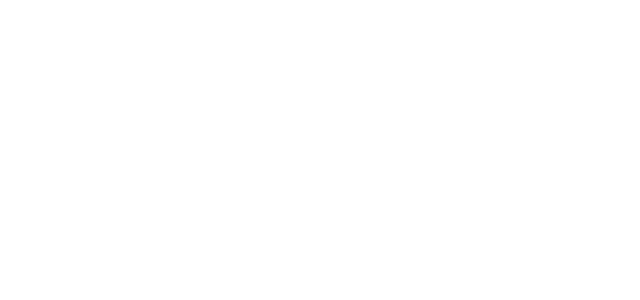
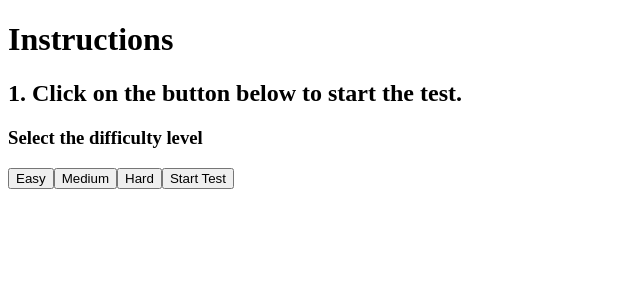
Before and after one commit to project1o1/EduSign, a React (Vite) app in the folder client/: page /test/1 in a window 1280 px wide. Shown: the top 300 px of the page, without its empty margins (0-640 px from the left). Built offline with nearby package versions, Linux system fonts and the light colour scheme.

Commit message:
Add new routes and components for testing feature

```diff
--- a/client/package.json
+++ b/client/package.json
@@ -11,6 +11,7 @@
   },
   "dependencies": {
     "axios": "^1.6.0",
+    "prop-types": "^15.8.1",
     "react": "^18.2.0",
     "react-dom": "^18.2.0",
     "react-router-dom": "^5.3.4",
--- a/client/src/App.jsx
+++ b/client/src/App.jsx
@@ -2,13 +2,20 @@
 import Home from "./pages/Home";
 import LearnPage from "./pages/LearnPage";
 import LearnHome from "./pages/LearnHome";
+import TestHome from "./pages/TestHome";
+import TestPage from "./pages/TestPage";
+
 function App() {
   return (
-    <Switch>
-      <Route exact path="/" component={Home} />
-      <Route exact path="/learn/:type" component={LearnHome} />
-      <Route exact path="/learn/:type/:id" component={LearnPage} />
-    </Switch>
+    <div>
+      <Switch>
+        <Route exact path="/" component={Home} />
+        <Route exact path="/learn/:type" component={LearnHome} />
+        <Route exact path="/learn/:type/:id" component={LearnPage} />
+        <Route exact path="/test/" component={TestHome} />
+        <Route exact path="/test/:type" component={TestPage} />
+      </Switch>
+    </div>
   );
 }
 
--- /dev/null
+++ b/client/src/components/Instructions.jsx
@@ -0,0 +1,27 @@
+import PropTypes from "prop-types";
+
+function Instructions(props) {
+    const setIsReadyForTest = props.setIsReadyForTest;
+    const setDifficulty = props.setDifficulty;
+    const handleEasyClick = () => setDifficulty(0);
+    const handleMediumClick = () => setDifficulty(1);
+    const handleHardClick = () => setDifficulty(2);
+    return (
+        <div>
+            <h1>Instructions</h1>
+            <h2>1. Click on the button below to start the test.</h2>
+            <h3>Select the difficulty level</h3>
+            <button onClick={handleEasyClick}>Easy</button>
+            <button onClick={handleMediumClick}>Medium</button>
+            <button onClick={handleHardClick}>Hard</button>
+
+            <button onClick={() => setIsReadyForTest(true)}>Start Test</button>
+        </div>
+    );
+}
+Instructions.proptypes = {
+  setIsReadyForTest: PropTypes.func.isRequired,
+  setDifficulty: PropTypes.func.isRequired,
+};
+
+export default Instructions;
--- /dev/null
+++ b/client/src/components/TestCard.jsx
@@ -0,0 +1,23 @@
+import PropTypes from 'prop-types';
+import { useHistory } from 'react-router-dom';
+
+function TestCard(props) {
+    const history = useHistory();
+    function handleClick() {
+        history.push("/test/"+props.title);
+    }
+  return (
+    <div className="card" onClick={handleClick}>
+      <img src={props.image} alt={props.title} />
+      <h2>{props.title}</h2>
+    </div>
+  );
+}
+
+// Props validation
+TestCard.propTypes = {
+    image: PropTypes.string.isRequired,
+    title: PropTypes.string.isRequired,
+  };
+
+export default TestCard;
--- /dev/null
+++ b/client/src/pages/TestHome.jsx
@@ -0,0 +1,28 @@
+import { useEffect, useState } from "react"
+import TestCard from "../components/TestCard";
+
+const api = "http://localhost:3000"
+function TestHome() {
+    const [types, setTypes] = useState([]);
+
+    useEffect(() => {
+        fetch(api+"/types")
+            .then((res) => res.json())
+            .then((data) => {
+                setTypes(data)
+                console.log(data)
+            });
+    }
+    , []);
+
+    return (
+        <div>
+            {types.map((type) => (
+                <TestCard key={type.id} image={type.image_url} title={type.type} />
+            ))
+            }
+        </div>
+    )
+}
+
+export default TestHome
--- /dev/null
+++ b/client/src/pages/TestPage.jsx
@@ -0,0 +1,21 @@
+import { useParams } from "react-router-dom";
+import { useState } from "react";
+import Instructions from "../components/Instructions";
+
+function TestPage() {
+    const { type } = useParams();
+    const [isReadyForTest, setIsReadyForTest] = useState(false);
+    const [difficulty, setDifficulty] = useState(0);
+  return (
+    <div>
+        {!isReadyForTest && <Instructions setIsReadyForTest={setIsReadyForTest} setDifficulty={setDifficulty}/> }
+        {isReadyForTest && <div>
+            <h1>Test</h1>
+            <h2>{type}</h2>
+            <h3>Difficulty: {difficulty}</h3>
+        </div>}
+    </div>
+  );
+}
+
+export default TestPage;
```
Also changed, not shown: client/src/components/Navbar.jsx (added, +24 -0 lines), client/src/components/Test.jsx (added, +11 -0 lines), client/src/components/TestQuestion.jsx (added), 1 other file (tests, documents, lock files or other folders).
